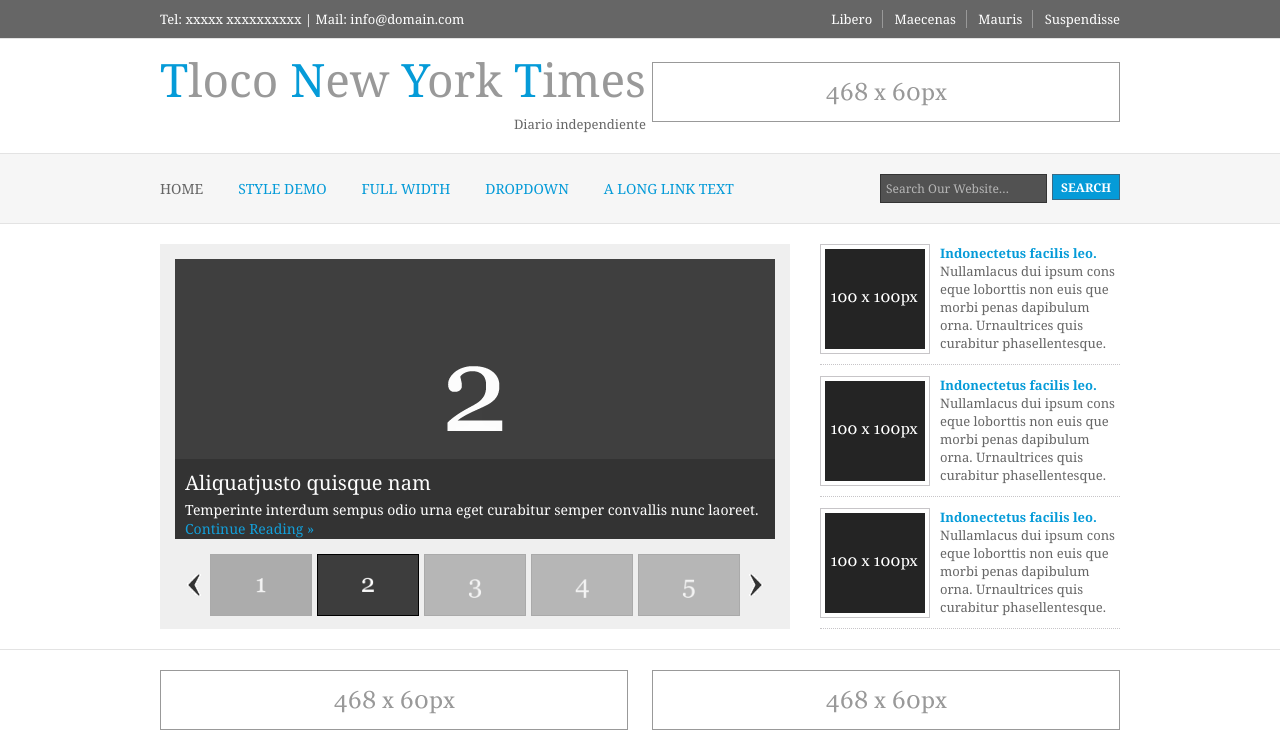
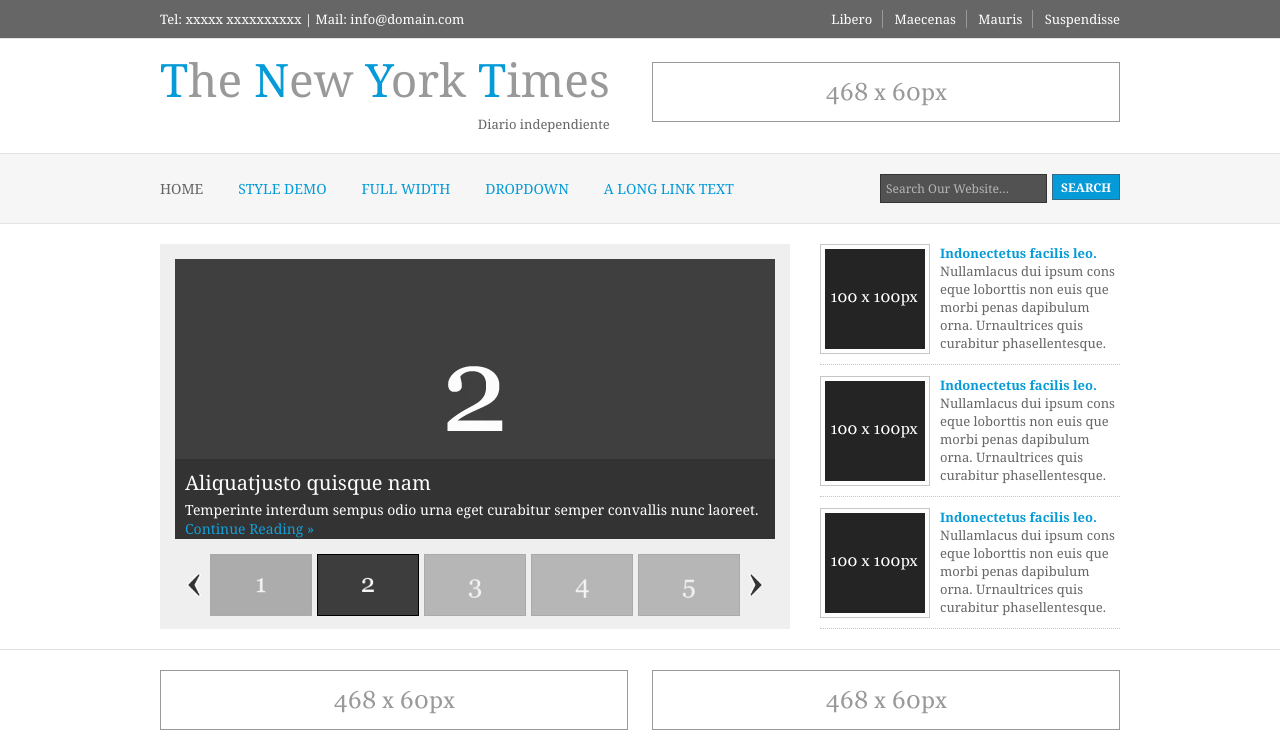
Before and after one commit to Gera1711/News, a plain HTML site: page index.html in a window 1280 px wide. Shown: the top 747 px of the page. Drawn offline with Linux system fonts and the light colour scheme; files whose address does not match are found by name.

Commit message:
Update index.html

```diff
--- a/index.html
+++ b/index.html
@@ -36,7 +36,7 @@ Licence URI: http://www.os-templates.com/template-terms
 <div class="wrapper">
   <div id="header">
     <div class="fl_left">
-      <h1><a href="index.html"><strong>T</strong>loco <strong>N</strong>ew <strong>Y</strong>ork <strong>T</strong>imes</a></h1>
+      <h1><a href="index.html"><strong>T</strong>he <strong>N</strong>ew <strong>Y</strong>ork <strong>T</strong>imes</a></h1>
       <p>Diario independiente</p>
     </div>
     <div class="fl_right"><a href="#"><img src="images/demo/468x60.gif" alt="" /></a></div>
```
